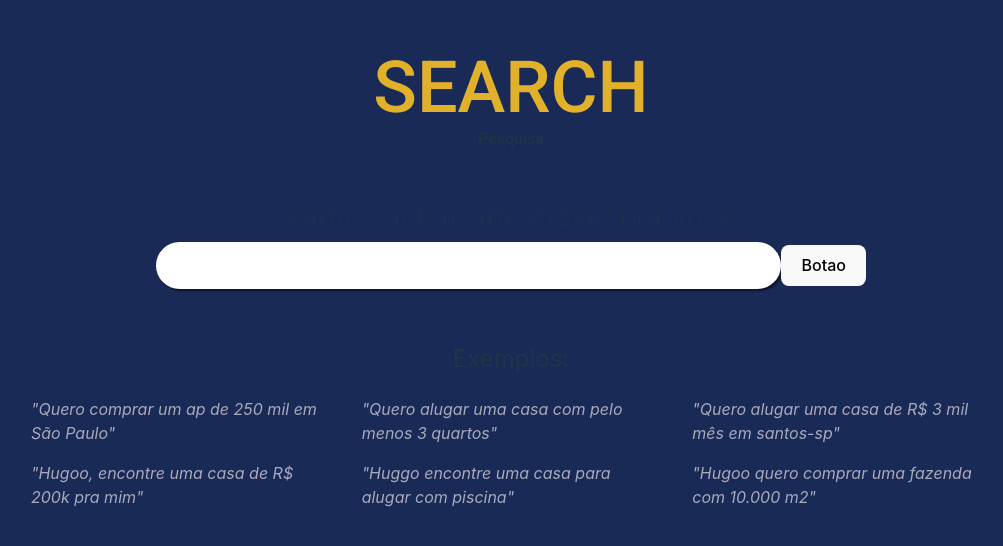
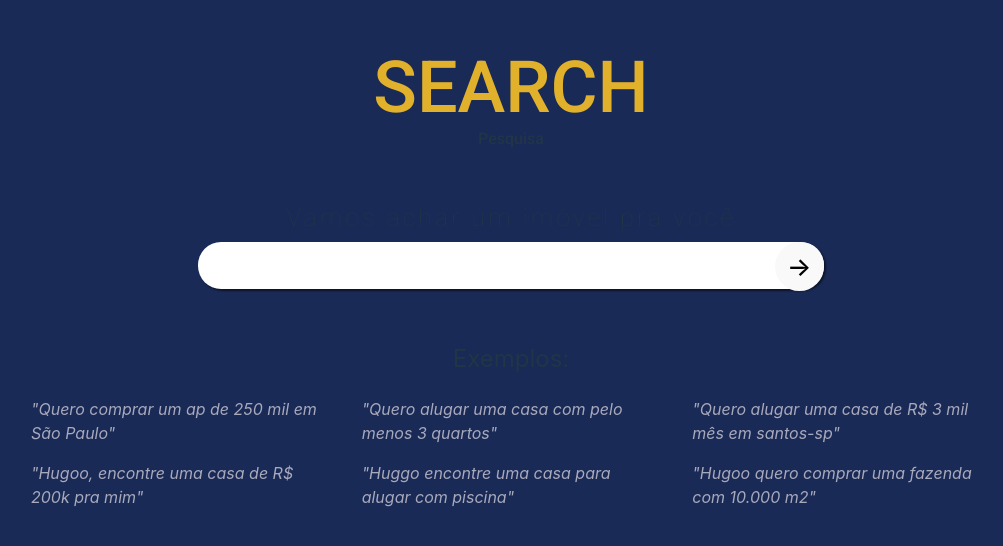
Before and after one commit to elianDev/github-search, a React (Vite) app: page / in a window 1280 px wide. Shown: the part 112-658 px from the top of the page, without its empty margins (129-1132 px from the left). Built offline with nearby package versions, Linux system fonts and the light colour scheme.

Commit message:
changing api lang

```diff
--- /dev/null
+++ b/src/components/button/index.scss
@@ -0,0 +1,13 @@
+
+
+.send-button {
+    position: absolute;
+    right: 0px;
+    border-radius: 50%;
+    width: 49px;
+    height: 49px;
+    span {
+        font-size: 1.6rem;
+
+    }
+}
--- a/src/components/button/index.tsx
+++ b/src/components/button/index.tsx
@@ -1,3 +1,5 @@
+import './index.scss'
+
 interface IProp {
     method: () => Promise<any>;
   }
@@ -10,7 +12,7 @@ interface IProp {
 
     return (
       <div>
-        <button onClick={handleClick}>Botao</button>
+        <button className="send-button" onClick={handleClick}> <span>&rarr;</span> </button>
       </div>
     );
   }
--- a/src/components/input/index.scss
+++ b/src/components/input/index.scss
@@ -33,7 +33,7 @@
     input {
         padding: 0.8rem;
         width: 600px;
-        border-radius: 25px;
+        border-radius: 23px;
         border: none;
         box-shadow: 2px 2px 2px rgba(0, 0, 0, 0.521);
         font-size: 1.2rem;
@@ -45,3 +45,8 @@
         }
     }
 }
+
+.input-group {
+    display: flex;
+    position: relative;
+}
--- a/src/components/input/index.tsx
+++ b/src/components/input/index.tsx
@@ -1,6 +1,7 @@
 import { useContext, useEffect, useState } from "react";
 import { MyContext } from "../../context/MyContext";
 import { getSearch } from "../../services/GithubService";
+import { Button } from "../button";
 import './index.scss'
 
 export function Input(): JSX.Element {
@@ -25,7 +26,7 @@ export function Input(): JSX.Element {
 
   const handleClick = async (e?: React.FormEvent<HTMLFormElement>): Promise<any> => {
     e?.preventDefault()
-    const teste = await getSearch('Hotel para alugar na beira mar de fortaleza')
+    const teste = await getSearch(value)
     console.log('teste', teste)
     handleSubmit(value)
     clearState()
@@ -42,13 +43,15 @@ export function Input(): JSX.Element {
         <h1>SEARCH </h1>
         <p>pesquisa</p>
         <p id="text-search">Vamos achar um imóvel pra você</p>
+        <div className="input-group">
           <input
             id="name"
             type="text"
             value={value}
             onChange={(item) => setValue(item.target.value)}
           />
-        <button>Botao</button>
+          <Button method={handleClick}/>
+        </div>
 
       </form>
     </div>
--- a/src/index.scss
+++ b/src/index.scss
@@ -43,7 +43,7 @@ button {
   border-radius: 8px;
   border: 1px solid transparent;
   padding: 0.6em 1.2em;
-  font-size: 1em;
+  font-size: .5em;
   font-weight: 500;
   font-family: inherit;
   background-color: #1a1a1a;
--- a/src/services/GithubService.ts
+++ b/src/services/GithubService.ts
@@ -18,7 +18,8 @@ export async function getUser (userName: string): Promise<any> {
 export function getSearch(query: string): Promise<any> {
      const params = {
           api_key: API_KEY,
-          q: query
+          q: query,
+          location:'Brasil'
      }
      let url = `https://api.serpwow.com/search`
      return axios.get(url, {params});
```
Also changed, not shown: src/components/button/style.scss (deleted). Lines whose indentation alone changed are shown as unchanged.
